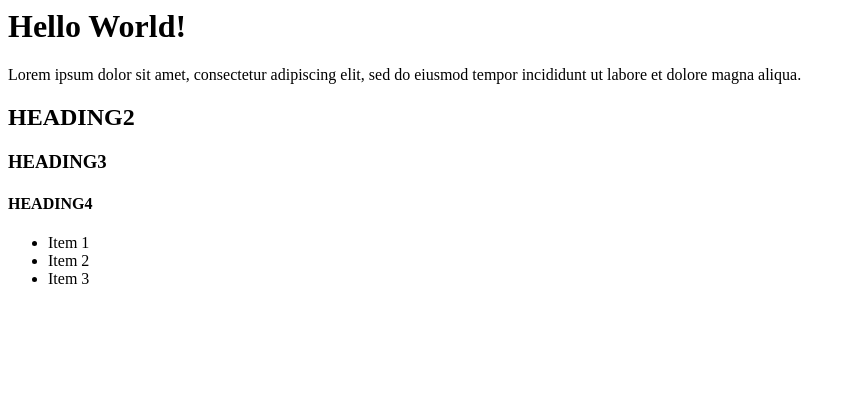
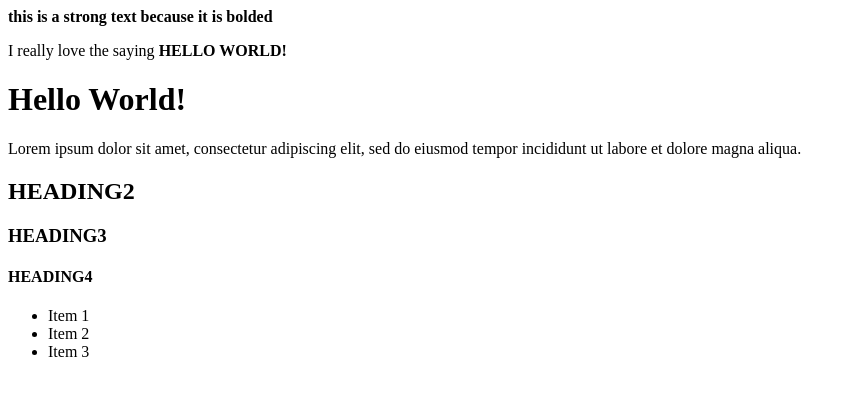
Before and after one commit to AzureVauban/Odin-Project---Project---Recipes, a plain HTML site: page index.html in a window 1280 px wide. Shown: the whole page, without its empty margins (0-856 px from the left). Drawn offline with Linux system fonts and the light colour scheme.

Commit message:
added something <STRONG>

```diff
--- a/index.html
+++ b/index.html
@@ -7,6 +7,8 @@
   </head>
 
   <body>
+    <strong>this is a strong text because it is bolded</strong>
+    <p>I really love the saying <strong>HELLO WORLD!</strong> </p>
   </body>
   <h1>Hello World!</h1>
   <p>Lorem ipsum dolor sit amet, consectetur adipiscing elit, sed do eiusmod tempor
```
